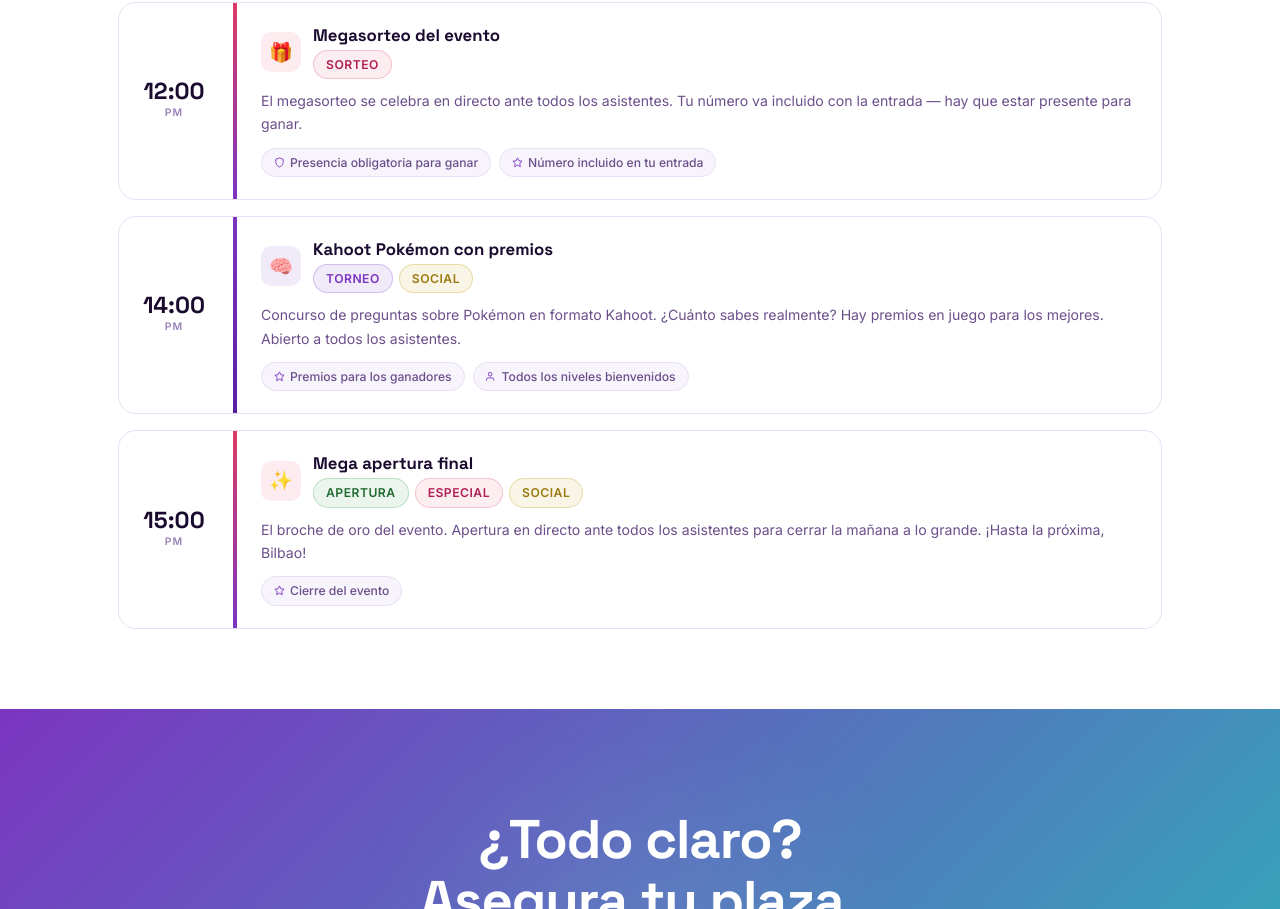
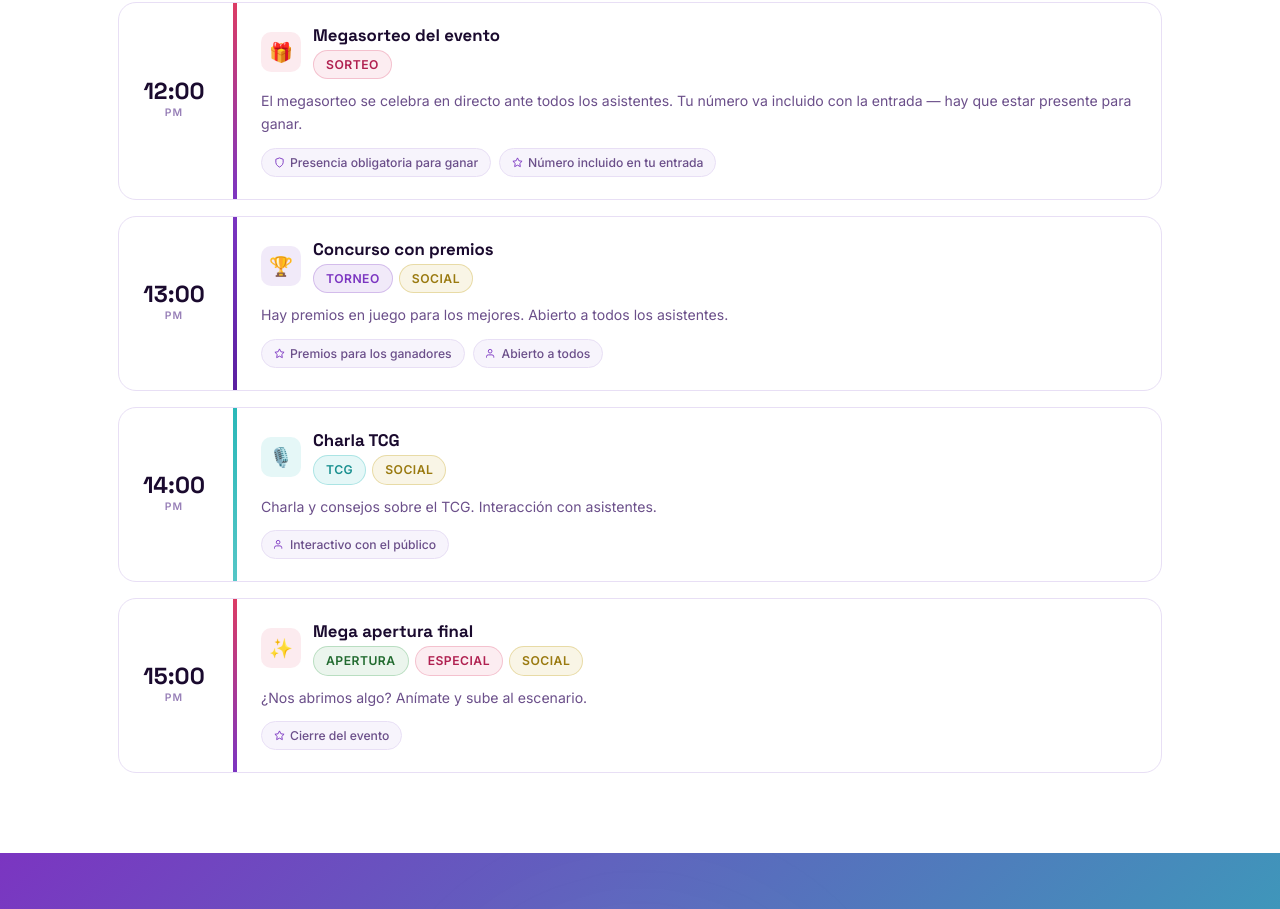
Before and after one commit to zorquy/Tradeitto, a plain HTML site: page programa.html in a window 1280 px wide. Shown: the part 776-1685 px from the top of the page. Drawn offline with Linux system fonts and the light colour scheme.

Commit message:
Actualizar horario: 5 bloques — añadir Concurso 13:00 y Charla TCG 14:00

```diff
--- a/programa.html
+++ b/programa.html
@@ -308,11 +308,11 @@
           </span>
           <span class="prog-stat">
             <svg viewBox="0 0 24 24" fill="none" stroke="currentColor" stroke-width="2" stroke-linecap="round" stroke-linejoin="round"><rect x="3" y="4" width="18" height="18" rx="2"/><line x1="16" y1="2" x2="16" y2="6"/><line x1="8" y1="2" x2="8" y2="6"/><line x1="3" y1="10" x2="21" y2="10"/></svg>
-            <span class="prog-stat-num">4</span> bloques
+            <span class="prog-stat-num">5</span> bloques
           </span>
           <span class="prog-stat">
-            <svg viewBox="0 0 24 24" fill="none" stroke="currentColor" stroke-width="2" stroke-linecap="round" stroke-linejoin="round"><polygon points="5 3 19 12 5 21 5 3"/></svg>
-            <span class="prog-stat-num">1</span> Kahoot con premios
+            <svg viewBox="0 0 24 24" fill="none" stroke="currentColor" stroke-width="2" stroke-linecap="round" stroke-linejoin="round"><path d="M12 2l3.09 6.26L22 9.27l-5 4.87 1.18 6.88L12 17.77l-6.18 3.25L7 14.14 2 9.27l6.91-1.01L12 2z"/></svg>
+            <span class="prog-stat-num">1</span> concurso con premios
           </span>
           <span class="prog-stat">
             <svg viewBox="0 0 24 24" fill="none" stroke="currentColor" stroke-width="2" stroke-linecap="round" stroke-linejoin="round"><path d="M12 2l3.09 6.26L22 9.27l-5 4.87 1.18 6.88L12 17.77l-6.18 3.25L7 14.14 2 9.27l6.91-1.01L12 2z"/></svg>
@@ -392,25 +392,25 @@
           </div>
         </div>
 
-        <!-- 14:00 — Kahoot -->
+        <!-- 13:00 — Concurso con premios -->
         <div class="sched-card reveal">
           <div class="sched-time-col">
-            <span class="sched-hour">14:00</span>
+            <span class="sched-hour">13:00</span>
             <span class="sched-ampm">PM</span>
           </div>
           <div class="sched-stripe stripe-torneo"></div>
           <div class="sched-body">
             <div class="sched-top">
-              <div class="sched-icon icon-torneo">🧠</div>
+              <div class="sched-icon icon-torneo">🏆</div>
               <div class="sched-title-wrap">
-                <p class="sched-title">Kahoot Pokémon con premios</p>
+                <p class="sched-title">Concurso con premios</p>
                 <div class="sched-tags">
                   <span class="tag tag-torneo">Torneo</span>
                   <span class="tag tag-social">Social</span>
                 </div>
               </div>
             </div>
-            <p class="sched-desc">Concurso de preguntas sobre Pokémon en formato Kahoot. ¿Cuánto sabes realmente? Hay premios en juego para los mejores. Abierto a todos los asistentes.</p>
+            <p class="sched-desc">Hay premios en juego para los mejores. Abierto a todos los asistentes.</p>
             <div class="sched-highlights">
               <span class="sched-pill">
                 <svg viewBox="0 0 24 24" fill="none" stroke="currentColor" stroke-width="2"><path d="M12 2l3.09 6.26L22 9.27l-5 4.87 1.18 6.88L12 17.77l-6.18 3.25L7 14.14 2 9.27l6.91-1.01L12 2z"/></svg>
@@ -418,13 +418,41 @@
               </span>
               <span class="sched-pill">
                 <svg viewBox="0 0 24 24" fill="none" stroke="currentColor" stroke-width="2"><path d="M17 21v-2a4 4 0 00-4-4H5a4 4 0 00-4 4v2"/><circle cx="9" cy="7" r="4"/></svg>
-                Todos los niveles bienvenidos
+                Abierto a todos
               </span>
             </div>
           </div>
         </div>
 
-        <!-- 14:30 — Mega apertura final -->
+        <!-- 14:00 — Charla TCG -->
+        <div class="sched-card reveal">
+          <div class="sched-time-col">
+            <span class="sched-hour">14:00</span>
+            <span class="sched-ampm">PM</span>
+          </div>
+          <div class="sched-stripe stripe-trading"></div>
+          <div class="sched-body">
+            <div class="sched-top">
+              <div class="sched-icon icon-trading">🎙️</div>
+              <div class="sched-title-wrap">
+                <p class="sched-title">Charla TCG</p>
+                <div class="sched-tags">
+                  <span class="tag tag-trading">TCG</span>
+                  <span class="tag tag-social">Social</span>
+                </div>
+              </div>
+            </div>
+            <p class="sched-desc">Charla y consejos sobre el TCG. Interacción con asistentes.</p>
+            <div class="sched-highlights">
+              <span class="sched-pill">
+                <svg viewBox="0 0 24 24" fill="none" stroke="currentColor" stroke-width="2"><path d="M17 21v-2a4 4 0 00-4-4H5a4 4 0 00-4 4v2"/><circle cx="9" cy="7" r="4"/></svg>
+                Interactivo con el público
+              </span>
+            </div>
+          </div>
+        </div>
+
+        <!-- 15:00 — Mega apertura final -->
         <div class="sched-card reveal">
           <div class="sched-time-col">
             <span class="sched-hour">15:00</span>
@@ -443,7 +471,7 @@
                 </div>
               </div>
             </div>
-            <p class="sched-desc">El broche de oro del evento. Apertura en directo ante todos los asistentes para cerrar la mañana a lo grande. ¡Hasta la próxima, Bilbao!</p>
+            <p class="sched-desc">¿Nos abrimos algo? Anímate y sube al escenario.</p>
             <div class="sched-highlights">
               <span class="sched-pill">
                 <svg viewBox="0 0 24 24" fill="none" stroke="currentColor" stroke-width="2"><path d="M12 2l3.09 6.26L22 9.27l-5 4.87 1.18 6.88L12 17.77l-6.18 3.25L7 14.14 2 9.27l6.91-1.01L12 2z"/></svg>
```
